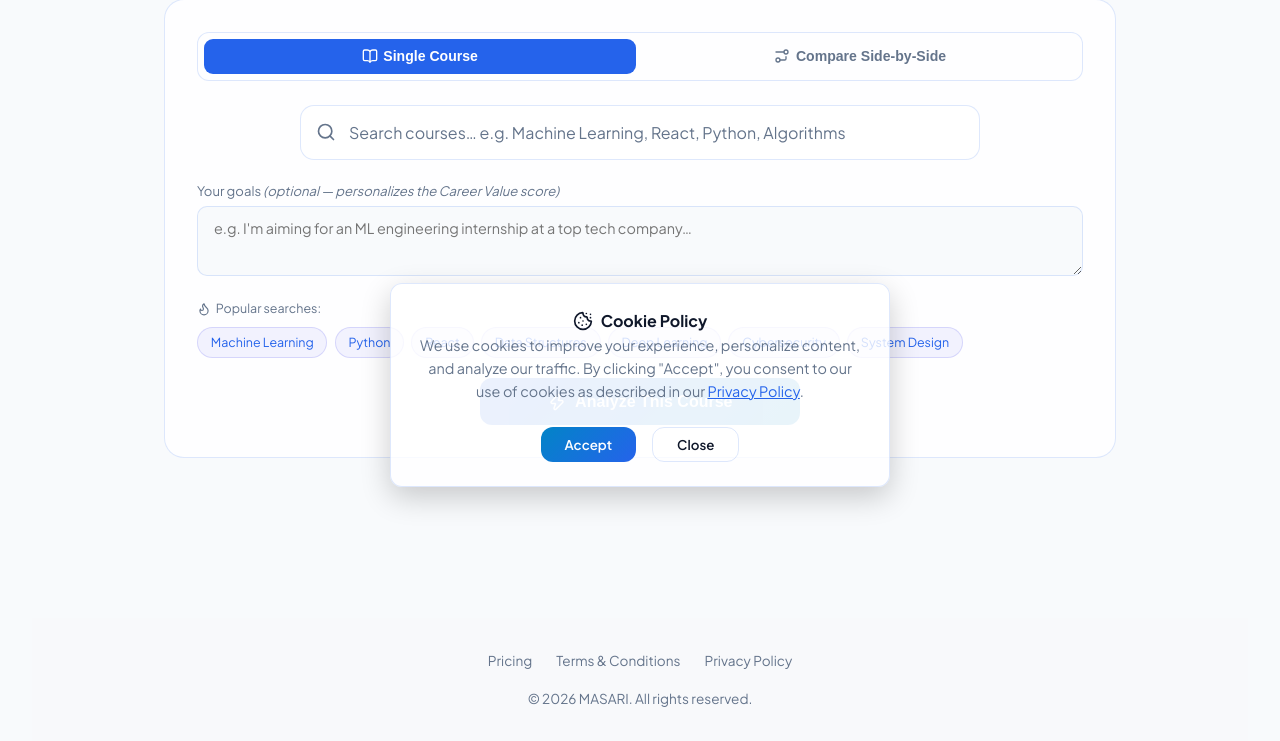
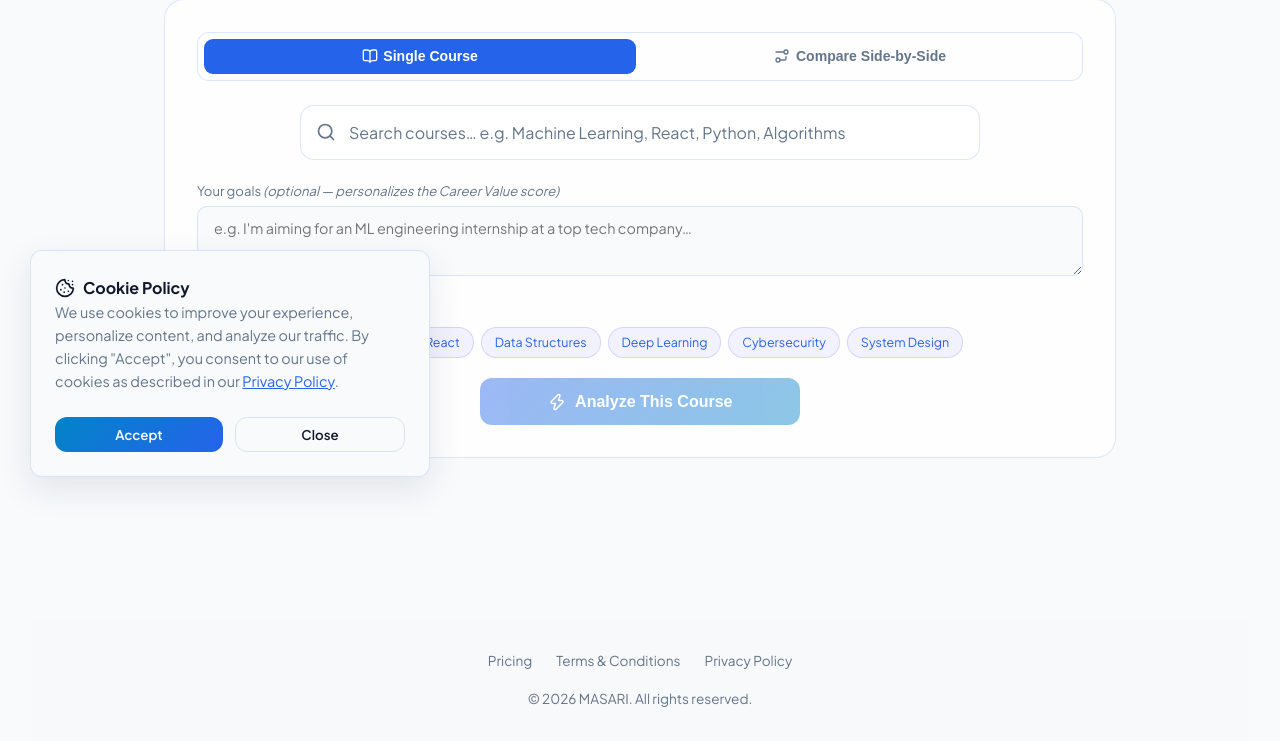
Before and after one commit to marc-zaki/AI-Powered-CS-Course-Recommender-Intelligence-Dashboard, a FastAPI app: page /course-analyzer in a window 1280 px wide. Shown: the part 293-1034 px from the top of the page. Run offline with FastAPI, Linux system fonts and the light colour scheme; some libraries are stand-ins or nearby versions.

Commit message:
style: update cookie consent banner positioning, styling, and layout

```diff
--- a/templates/base.html
+++ b/templates/base.html
@@ -447,12 +447,12 @@
     {% endif %}
 
     <!-- Cookie Consent Banner -->
-    <div id="cookie-consent-banner" class="cookie-banner" style="display: none; position: fixed; bottom: 20px; left: 50%; transform: translateX(-50%); background: var(--bg-card); border: 1px solid var(--border-glass); border-radius: 12px; padding: 1.5rem; z-index: 10000; box-shadow: 0 10px 30px rgba(0,0,0,0.2); max-width: 90%; width: 500px; text-align: center;">
-        <h4 style="margin-top: 0; color: var(--text-main); font-weight: 700; display: flex; align-items: center; justify-content: center; gap: 0.5rem;"><i data-lucide="cookie" style="width: 20px; height: 20px;"></i> Cookie Policy</h4>
+    <div id="cookie-consent-banner" class="cookie-banner" style="display: none; position: fixed; bottom: 30px; left: 30px; background: var(--bg-main); border: 1px solid var(--border-glass); border-radius: 12px; padding: 1.5rem; z-index: 10000; box-shadow: var(--shadow-glass-hover); max-width: 90%; width: 400px; text-align: left;">
+        <h4 style="margin-top: 0; color: var(--text-main); font-weight: 700; display: flex; align-items: center; gap: 0.5rem;"><i data-lucide="cookie" style="width: 20px; height: 20px;"></i> Cookie Policy</h4>
         <p style="font-size: 0.9rem; color: var(--text-muted); margin-bottom: 1.5rem;">We use cookies to improve your experience, personalize content, and analyze our traffic. By clicking "Accept", you consent to our use of cookies as described in our <a href="{{ url_for('privacy') }}" style="color: var(--primary); text-decoration: underline;">Privacy Policy</a>.</p>
-        <div style="display: flex; gap: 1rem; justify-content: center;">
-            <button onclick="acceptCookies()" class="btn btn-primary" style="padding: 0.5rem 1.5rem; font-weight: 600;">Accept</button>
-            <button onclick="document.getElementById('cookie-consent-banner').style.display='none'" class="btn btn-outline" style="padding: 0.5rem 1.5rem; font-weight: 600;">Close</button>
+        <div style="display: flex; gap: 0.75rem;">
+            <button onclick="acceptCookies()" class="btn btn-primary" style="padding: 0.5rem 1.5rem; font-weight: 600; flex: 1;">Accept</button>
+            <button onclick="document.getElementById('cookie-consent-banner').style.display='none'" class="btn btn-outline" style="padding: 0.5rem 1.5rem; font-weight: 600; flex: 1;">Close</button>
         </div>
     </div>
 
```
